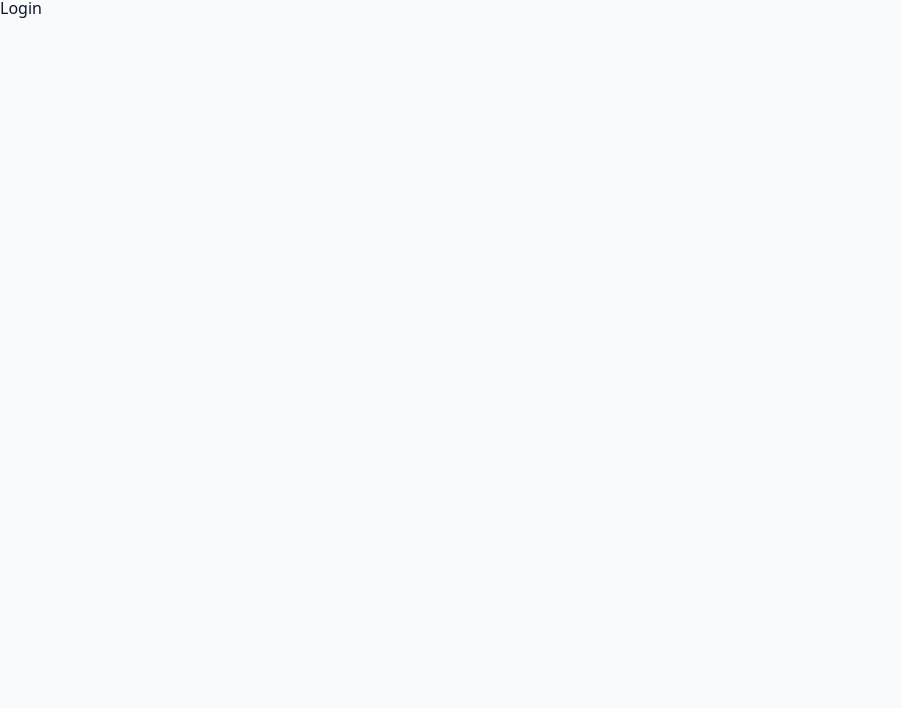
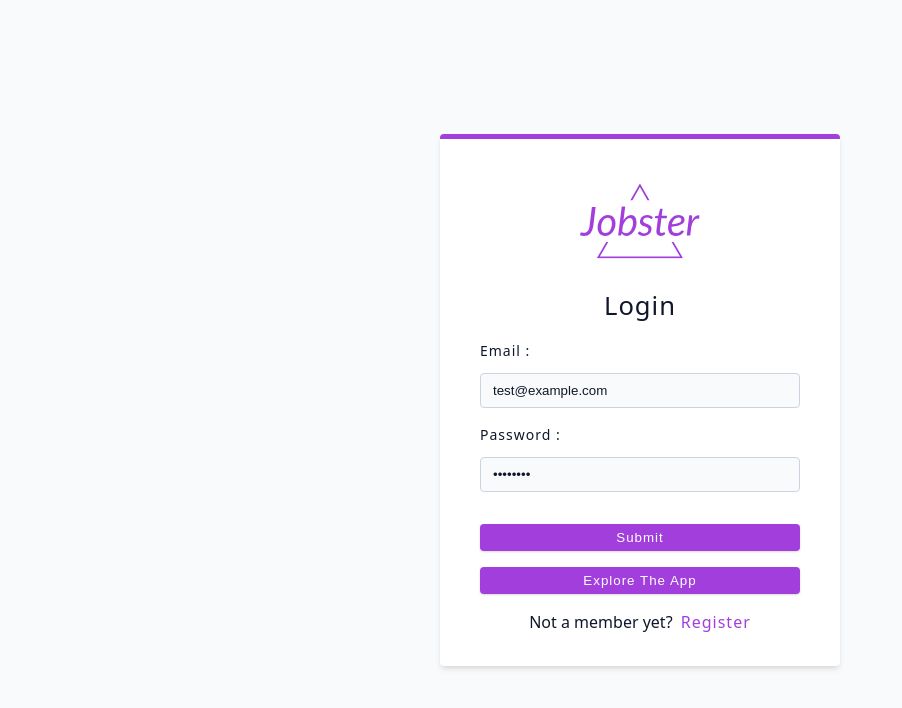
Before and after one commit to SuryanshuTomar/jobster, a React (Vite) app in the folder client/: page /login in a window 1280 px wide. Shown: the top 708 px of the page, without its empty margins (0-902 px from the left). Built offline with nearby package versions, Linux system fonts and the light colour scheme.

Commit message:
add: login page structure

```diff
--- a/client/src/pages/user/Login.tsx
+++ b/client/src/pages/user/Login.tsx
@@ -1,4 +1,42 @@
+import { Link } from "react-router-dom";
+
+import Wrapper from "../../assets/wrappers/RegisterAndLoginPage";
+import { Logo } from "../../components";
+import FormRow from "../../components/FormRow";
+
 const Login = () => {
-  return <div>Login</div>;
+	return (
+		<Wrapper>
+			<form className="form">
+				<Logo />
+				<h4>Login</h4>
+				<FormRow
+					type="email"
+					name="email"
+					labelText="Email"
+					defaultValue="test@example.com"
+				/>
+				<FormRow
+					type="password"
+					name="password"
+					labelText="Password"
+					defaultValue="test@123"
+				/>
+				<button type="submit" className="btn btn-block">
+					Submit
+				</button>
+				<button type="button" className="btn btn-block">
+					Explore the App
+				</button>
+
+				<p>
+					Not a member yet?{" "}
+					<Link to="/register" className="member-btn">
+						Register
+					</Link>
+				</p>
+			</form>
+		</Wrapper>
+	);
 };
 export default Login;
```
